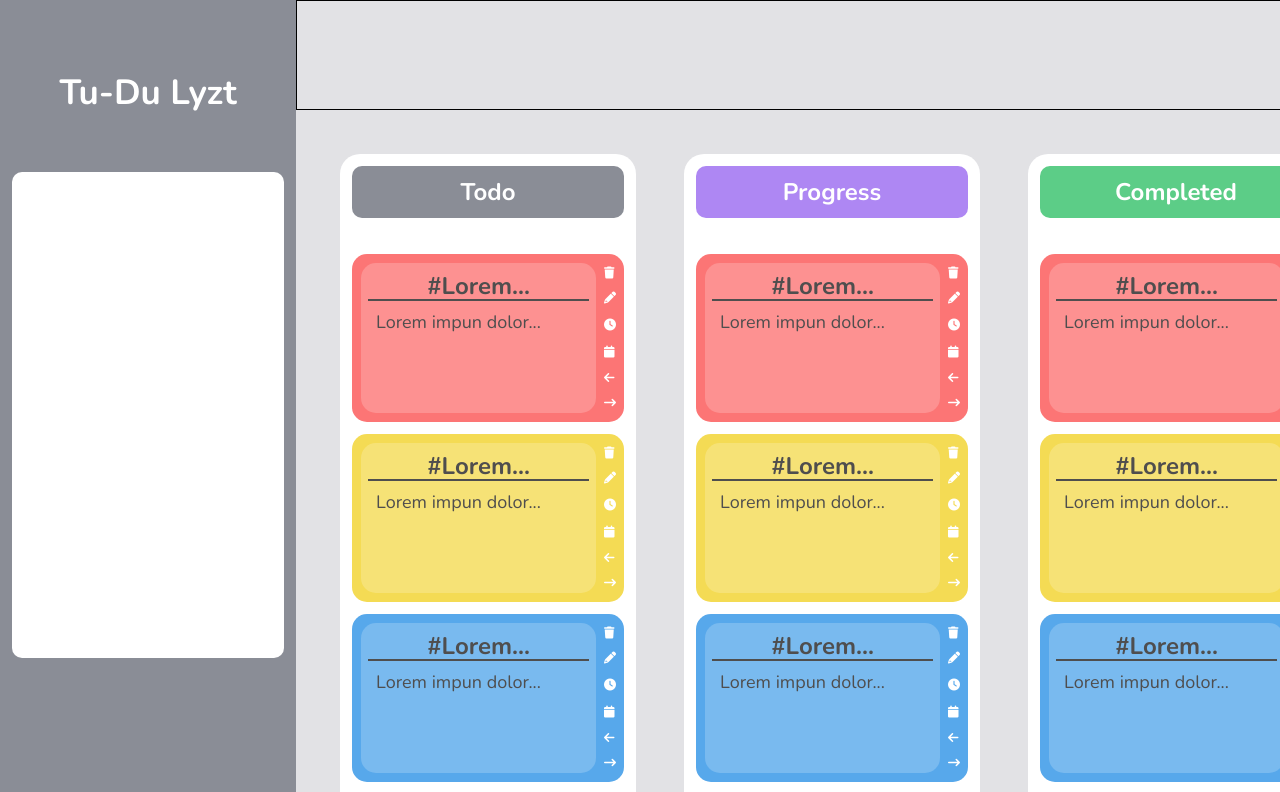
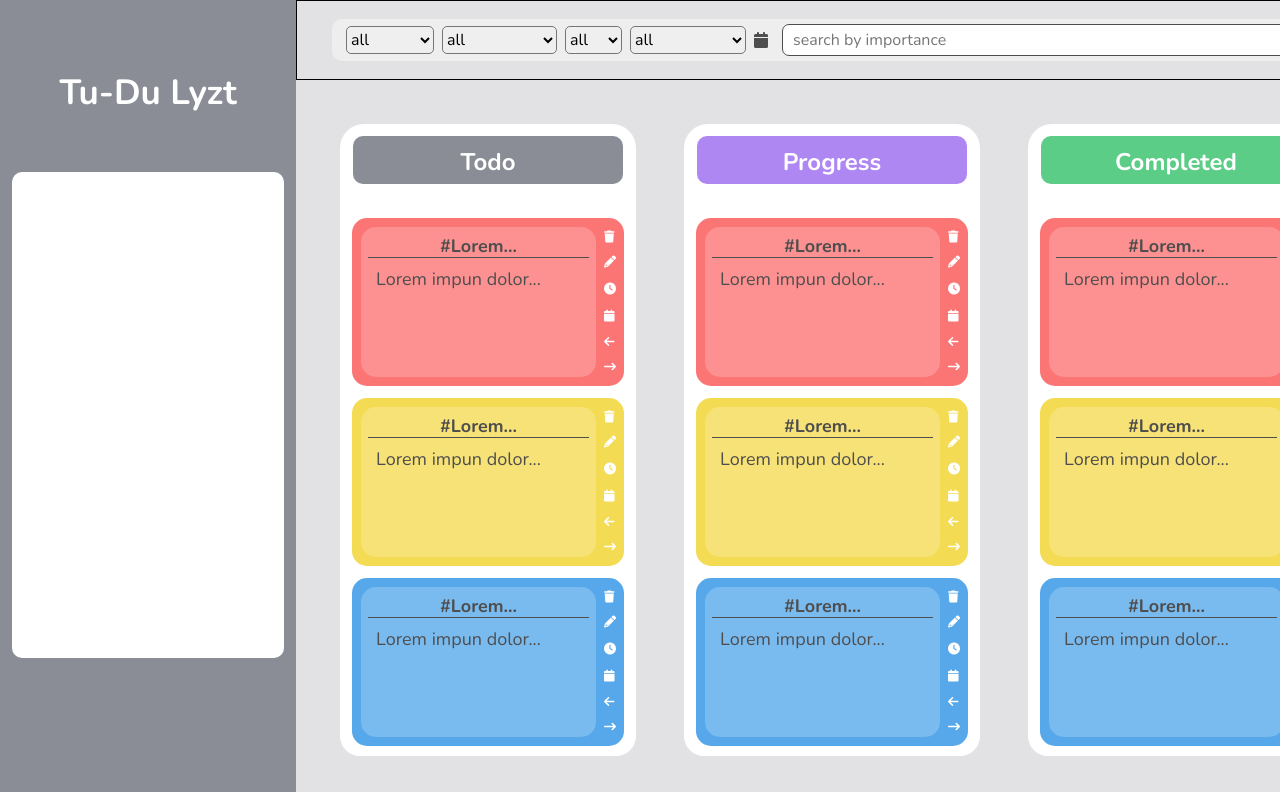
Before and after one commit to GaredLyon/Tu-Du-Lyzt, a React (Vite) app: page / in a window 1280 px wide. Shown: the top 792 px of the page. Built offline with nearby package versions, Linux system fonts and the light colour scheme.

Commit message:
create header, modify main content

```diff
--- a/src/App.css
+++ b/src/App.css
@@ -2,6 +2,7 @@
   width: 100%;
   display: flex;
   height: max-content;
+  height: 100vh;
   overflow: hidden;
 }
 
@@ -20,7 +21,7 @@
 }
 
 .App__header {
-  height: 110px;
+  height: 92px;
   border: 0.1rem solid black;
   background: var(--gray3);
 }
--- a/src/App.jsx
+++ b/src/App.jsx
@@ -1,6 +1,7 @@
 import { Main } from "./components/Main2/Main"
 import './App.css'
 import { Aside } from "./components/Aside/Aside"
+import Header  from "./components/Header/Header"
 
 function App() {
 
@@ -14,7 +15,10 @@ function App() {
       <section className="App__container">
 
         {/* HEADER */}
-        <div className="App__header"></div>
+        <div className="App__header">
+          <Header/>
+
+        </div>
 
         {/* MAIN */}
         <div className="App__main">
--- /dev/null
+++ b/src/components/Header/Header.css
@@ -0,0 +1,78 @@
+.container__search {
+	height: 100%;
+	display: flex;
+	align-items: center;
+}
+
+.search {
+	background-color: var(--gray4);
+	width: 1000px;
+	height: 42px;
+	margin: auto;
+	display: flex;
+	flex-direction: row;
+	align-items: center;
+	border-radius: var(--r-lg);
+}
+
+.search__selects {
+	width: 45%;
+	height: 28px;
+	display: flex;
+	gap: 8px;
+	justify-content: center;
+	align-items: center;
+}
+
+select#tag,
+select#column,
+select#priority,
+select#time {
+	height: 28px;
+	border-radius: var(--r-sm);
+}
+
+select option[value="todo"] {
+	background-color: var(--gray3);
+}
+select option[value="progress"] {
+	background-color: var(--purple);
+}
+select option[value="completed"] {
+	background-color: var(--green-light);
+}
+select option[value="high"] {
+	background-color: var(--red-light);
+}
+select option[value="middle"] {
+	background-color: var(--yellow-light);
+}
+select option[value="low"] {
+	background-color: var(--blue-light);
+}
+
+.header__icon {
+	color: var(--gray1);
+}
+
+.search__input {
+	width: 55%;
+	position: relative;
+}
+.search__input input {
+	width: 99%;
+	height: 32px;
+	border: 1px solid var(--gray1);
+	border-radius: var(--r-md);
+}
+
+.search__input input::placeholder {
+  padding-left: 10px;
+}
+
+.search__input i {
+	position: absolute;
+	right: 14px;
+    top: 7px;
+    color: var(--gray1);
+}
--- /dev/null
+++ b/src/components/Header/Header.jsx
@@ -0,0 +1,55 @@
+import React from "react";
+import "./Header.css";
+
+const Header = () => {
+	return (
+		<div className="container__search">
+			<div className="search">
+				<div className="search__selects">
+					<select name="priority" id="priority">
+						<optgroup label="priority">
+							<option value="">all</option>
+							<option value="high">High</option>
+							<option value="middle">Middle</option>
+							<option value="low">Low</option>
+						</optgroup>
+					</select>
+
+					<select name="column" id="column">
+						<optgroup label="column">
+							<option value="all">all</option>
+							<option value="todo">Todo</option>
+							<option value="progress">Progress</option>
+							<option value="completed">completed</option>
+						</optgroup>
+					</select>
+
+					<select name="tag" id="tag">
+						<optgroup label="tag">
+							<option value="">all</option>
+							{/* todos.map(e => <option value={e.tag}>{e.tag}</option>)<option value="">tag</option> */}
+						</optgroup>
+					</select>
+
+					<select name="time" id="time">
+						<optgroup label="time">
+							<option value="all">all</option>
+							<option value="day">last day</option>
+							<option value="week">last week</option>
+							<option value="month">last month</option>
+						</optgroup>
+					</select>
+
+					<i className={`fa-solid fa-calendar header__icon`}></i>
+				</div>
+
+				<div className="search__input">
+					<input type="text" placeholder="search by importance" />
+					<i className="fa-solid fa-magnifying-glass"></i>
+				</div>
+			</div>
+		</div>
+	);
+};
+
+export default Header;
--- a/src/components/Main2/Card/Card.css
+++ b/src/components/Main2/Card/Card.css
@@ -31,14 +31,14 @@
   width: 100%;
 
   border: none;
-  border-bottom: 0.2rem dashed var(--gray1);
+  /*border-bottom: 0.2rem dashed var(--gray1);*/
   outline: none;
   resize: none;
-  height: 3.1rem;
-  font-size: var(--xl);
+  height: 2.4rem;
+  font-size: var(--lg);
 }
 .card__title:disabled {
-  border-bottom: 0.2rem solid var(--gray1);
+  border-bottom: 0.1rem solid var(--gray1);
 }
 
 .card__title::-webkit-scrollbar {
--- a/src/components/Main2/Column/Column.css
+++ b/src/components/Main2/Column/Column.css
@@ -3,12 +3,29 @@
 	flex-direction: column;
 	width: max-content;
 	padding: 12px;
-  border-radius: var(--r-xl);
+	border-bottom-left-radius: var(--r-xl);
+	border-bottom-right-radius: var(--r-xl);
 	gap: 36px;
 	background: var(--white);
-  height: 776px;
+	height: 550px;
 	width: 296px;
-  overflow: scroll;
+	overflow-y: scroll;
+	overflow-x: hidden;
+	position: relative;
+}
+
+.column::-webkit-scrollbar {
+	width: 0px;
+}
+
+.column::-webkit-scrollbar-thumb {
+}
+
+.column__container__title {
+	margin: auto;
+	height: 70px;
+	padding: 12px;
+	margin-bottom: 12px;
 }
 
 .column__title {
@@ -18,6 +35,10 @@
 	background: var(--gray);
 	text-align: center;
 	font-size: var(--xl);
+
+	width: 270px;
+	height: 48px;
+	z-index: 100;
 }
 
 .column__title--gray {
@@ -35,3 +56,10 @@
 	flex-direction: column;
 	gap: 12px;
 }
+
+.stack {
+	display: flex;
+	flex-direction: column;
+	background-color: var(--white);
+	border-radius: var(--xl);
+}
--- a/src/components/Main2/Column/Column.jsx
+++ b/src/components/Main2/Column/Column.jsx
@@ -4,10 +4,11 @@ import "./Column.css";
 
 export const Column = ({ titleColor, titleText }) => {
 	return (
+		<div className="stack">
+			<div className="column__container__title">
+				<h5 className={`column__title ${`column__title--${titleColor}`}`}>{titleText}</h5>
+			</div>
 			<article className={`column`}>
-      <h5 className={`column__title ${`column__title--${titleColor}`}`}>
-        {titleText}
-      </h5>
 				<div className="column__container-cards">
 					<Card color={"red"} />
 					<Card color={"yellow"} />
@@ -16,5 +17,6 @@ export const Column = ({ titleColor, titleText }) => {
 					<Card color={"blue"} />
 				</div>
 			</article>
+		</div>
 	);
 };
```
Also changed, not shown: src/components/Header/Search/Search.jsx (deleted, +0 -9 lines), src/components/Main2/Main.css (+4 -4 lines), src/components/Header/Search/Search.css (deleted). Lines whose indentation alone changed are shown as unchanged.
